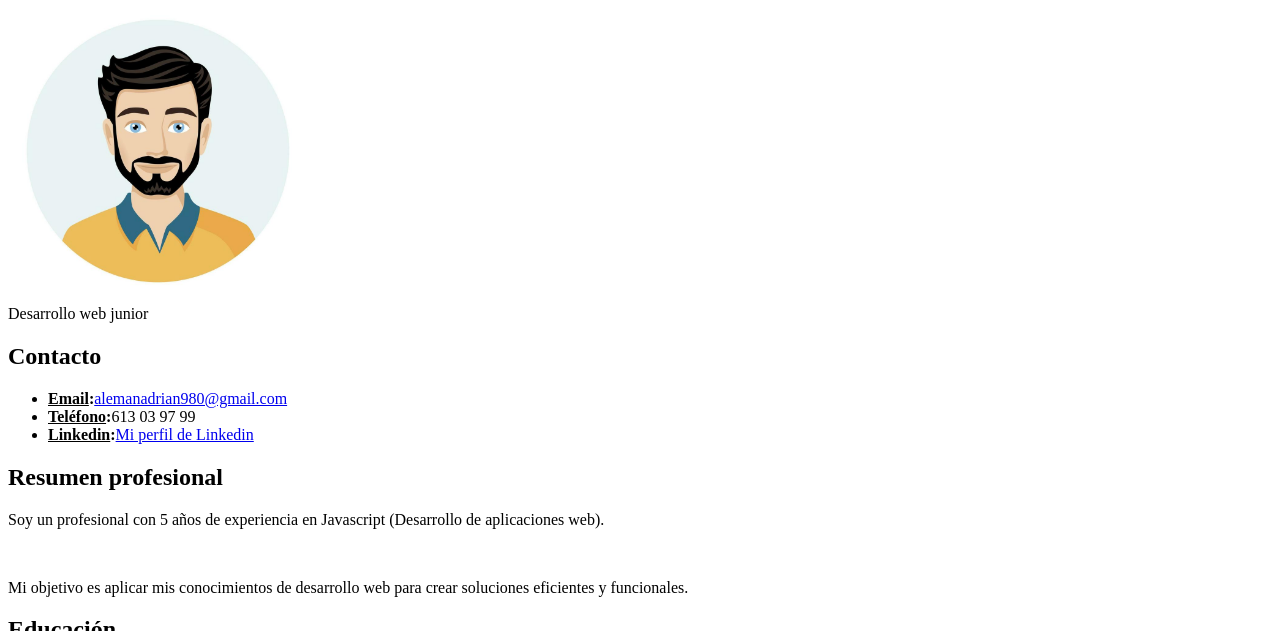
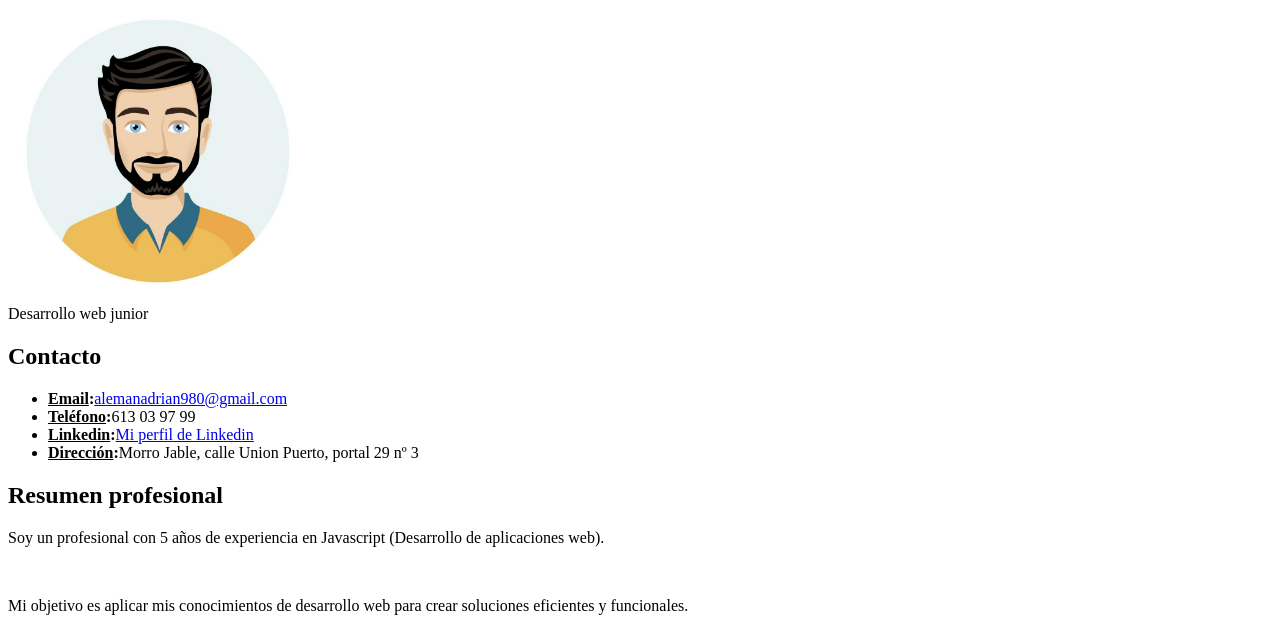
Before and after one commit to ka7894647/Trabajo-grupal-ETS, a plain HTML site: page index.html in a window 1280 px wide. Shown: the part 79-710 px from the top of the page. Drawn offline with Linux system fonts and the light colour scheme.

Commit message:
cambio Adri

```diff
--- a/index.html
+++ b/index.html
@@ -25,6 +25,7 @@
                 <li> <b> <u>Teléfono</u>:</b>613 03 97 99</li>
                 <li> <b> <u>Linkedin</u>:</b><a href="https://www.linkedin.com/in/adri%C3%A1n-alem%C3%A1n-862b36387/">Mi
                         perfil de Linkedin</a></li>
+                <li> <b><u>Dirección</u>:</b>Morro Jable, calle Union Puerto, portal 29 nº 3</li>
             </ul>
         </section>
 
```
